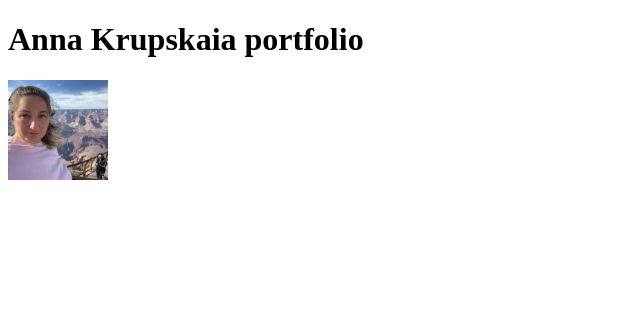
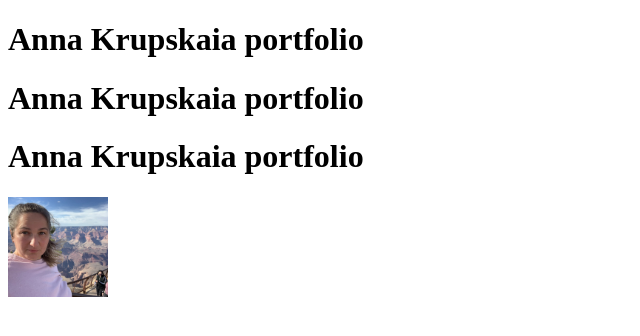
Before and after one commit to anna-krupskaia/anna-krupskaia.github.io, a plain HTML site: page index.html in a window 1280 px wide. Shown: the whole page, without its empty margins (0-640 px from the left). Drawn offline with Linux system fonts and the light colour scheme.

Commit message:
Added two new lines

```diff
--- a/index.html
+++ b/index.html
@@ -8,6 +8,8 @@
 </head>
 <body>
     <h1>Anna Krupskaia portfolio </h1>
+    <h1>Anna Krupskaia portfolio </h1>
+    <h1>Anna Krupskaia portfolio </h1>
     <img src="grand_canyon.jpg" alt="Anna's picture" width="100">
 </body>
 </html>
```
